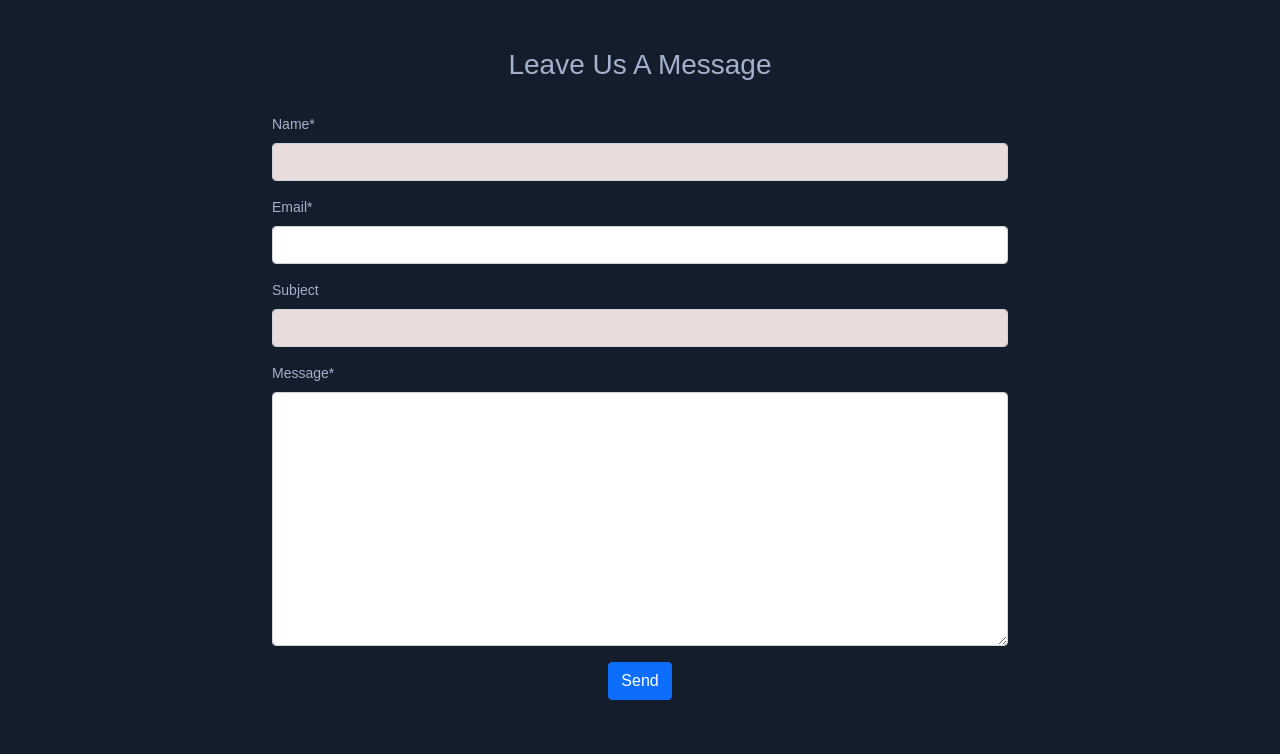
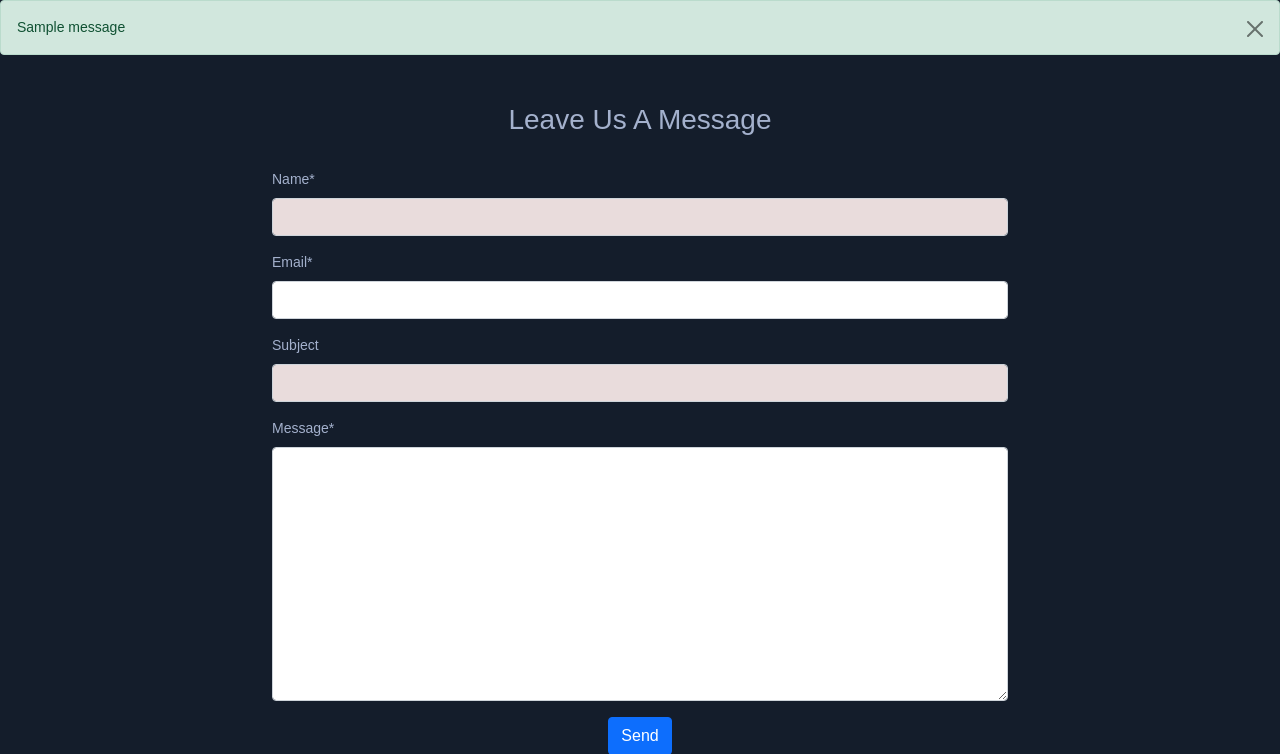
Before and after one commit to bravin99/meridian, a Django app: page /contact/ in a window 1280 px wide. Shown: the part 68-822 px from the top of the page. Run offline with Django 4.2, Linux system fonts and the light colour scheme; tables that the repository leaves empty hold one stand-in row (values such as "Sample post"); one stand-in notice (Sample message) is shown; some libraries are stand-ins or nearby versions.

Commit message:
messages update

```diff
--- a/accounts/views.py
+++ b/accounts/views.py
@@ -7,6 +7,7 @@ from django.views.generic import TemplateView
 from accounts.forms import UserUpdateForm, ProfileForm
 
 from django.contrib.auth.decorators import login_required
+from django.contrib import messages
 
 User = get_user_model()
 
@@ -14,6 +15,7 @@ User = get_user_model()
 @login_required
 def profile(request):
     user = request.user
+    messages.success(request, "welcome to your profile")
     favorites = Favourite.objects.filter(user=user)
     articles = Article.objects.filter(publish=True).order_by("-created")
 
@@ -39,6 +41,7 @@ def settings(request):
         if user_form.is_valid() and profile_form.is_valid():
             user_form.save()
             profile_form.save()
+            messages.success(request, "Details updated successfully")
     else:
         user_form = UserUpdateForm(instance=user)
         profile_form = ProfileForm(instance=profile)
--- a/articles/views.py
+++ b/articles/views.py
@@ -51,6 +51,7 @@ class ArticleDetailView(DetailView):
                 parent_article = self.get_object(), user=user, message=message, parent=parent
             )
             new_comment.save()
+            messages.success(request, "Comment added successfully")
             return redirect(self.request.path_info)
 
 def tagged(request, tag_slug):
@@ -69,11 +70,11 @@ def favourite_articles(request, slug):
     try:
         fav = Favourite.objects.get(user=user, fav_article=tutorial)
         fav.delete()
-        messages.success(request, 'Removed from favourites!')
+        messages.success(request, f'Removed "{fav.fav_article.title}" from favourites!')
     except ObjectDoesNotExist:
         fav = Favourite(user=user, fav_article=tutorial)
         fav.save()
-        messages.success(request, 'Added to favourites!')
+        messages.success(request, f'Added "{fav.fav_article.title}" to favourites!')
 
     return redirect(tutorial.get_absolute_url())
 
--- a/contact/views.py
+++ b/contact/views.py
@@ -13,4 +13,5 @@ class ContactCreateView(CreateView):
 
     def form_valid(self, form):
         self.object = form.save()
+        messages.success(self.request, "Contact sent successfully")
         return redirect("contact")
--- a/templates/base.html
+++ b/templates/base.html
@@ -85,6 +85,21 @@
         </nav>
 
         <main class="mb-5">
+			<!-- messages -->
+          {% if messages %}
+            <div>
+              {% for message in messages %}
+                <div class="container-fluid p-0">
+						<div class="alert alert-{{ message.tags }} alert-dismissible" role="alert">
+							<button type="button" class="btn btn-close" data-bs-dismiss="alert" aria-label="Close">
+							</button>
+							{{message}}
+						</div>
+                </div>
+              {% endfor %}
+            </div>
+          {% endif %}
+			 <!-- end messages -->
             {% block content %} {% endblock %}
         </main>
 
```
